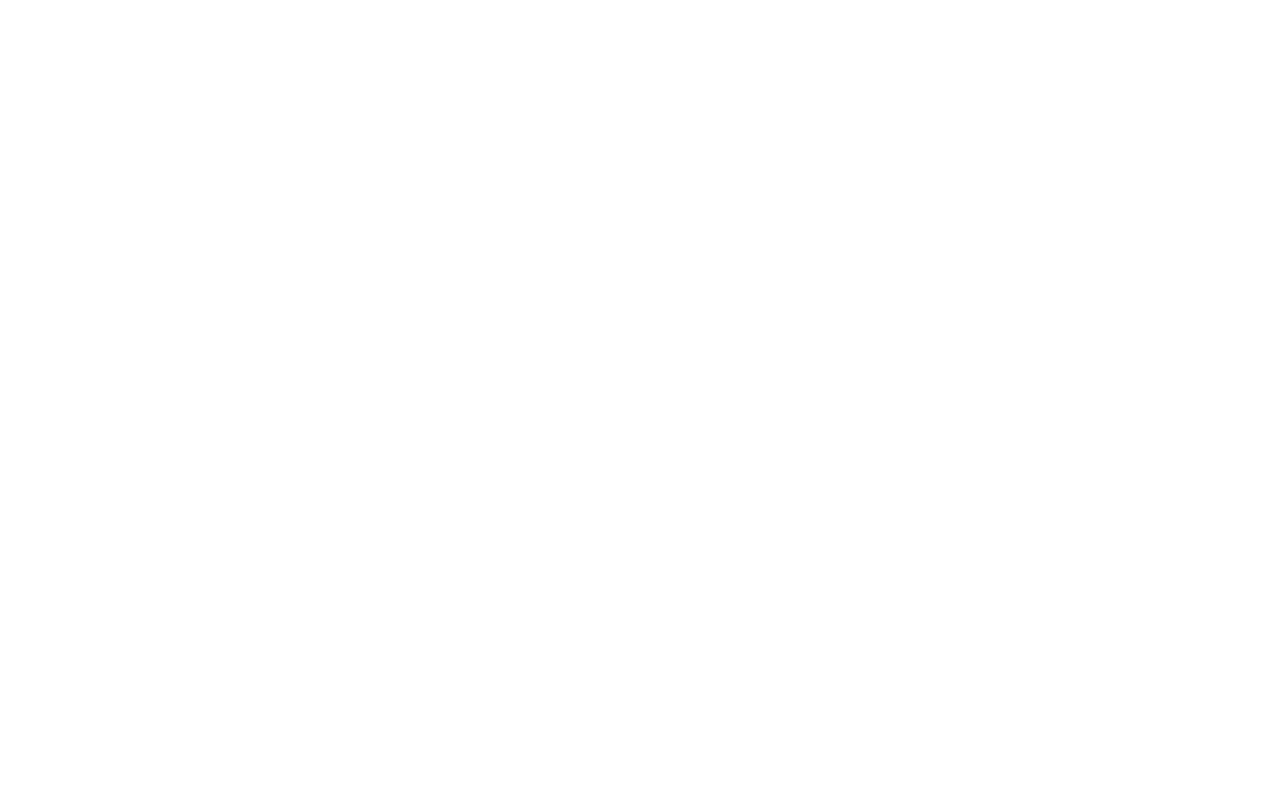
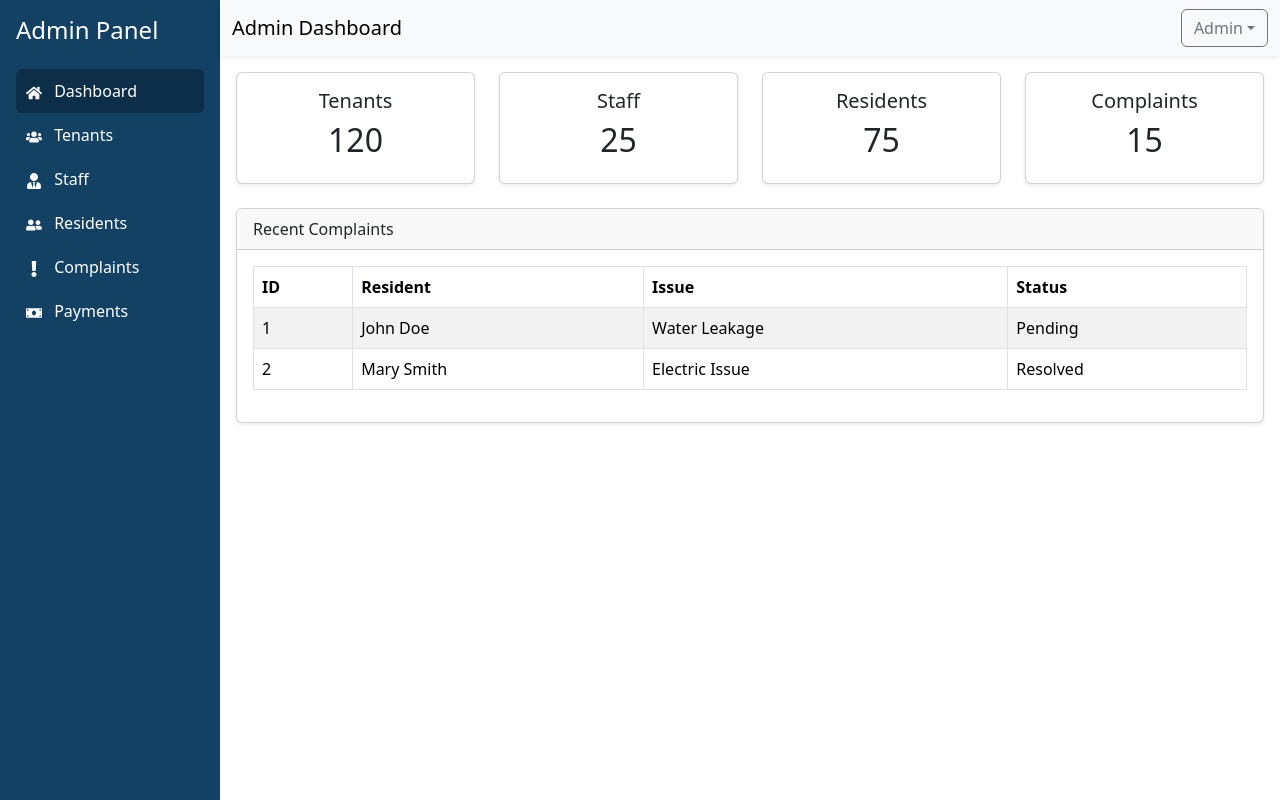
Before and after one commit to VYKUNTESWARARAO/flat-management-system, a React (Vite) app: page /flat-management-system/about in a window 1280 px wide. Before the commit this address had no page. Built offline with nearby package versions, Linux system fonts and the light colour scheme.

Commit message:
Fix CI/CD workflow and add base path for GitHub Pages

```diff
--- a/src/App.jsx
+++ b/src/App.jsx
@@ -15,7 +15,7 @@
     <Routes>
       {/* Public Landing Page */}
       <Route path="/" element={<HomePage />} />
-      <Route path="/flat-management-system/about" element={<AdminLayout />} />
+      <Route path="/about" element={<AdminLayout />} />
 
       {/* Admin Layout with Sidebar */}
       <Route
--- a/src/components/common/Header.jsx
+++ b/src/components/common/Header.jsx
@@ -41,10 +41,13 @@
 
           <Navbar.Collapse id="basic-navbar-nav">
             <Nav className="ms-auto d-flex align-items-center">
-              <Nav.Link href="#home" className="text-white">
+              <Nav.Link href="/" className="text-white">
                 Home
               </Nav.Link>
-              <Nav.Link href="/about" className="text-white">
+              <Nav.Link
+                href="/flat-management-system/about"
+                className="text-white"
+              >
                 About
               </Nav.Link>
 
```
